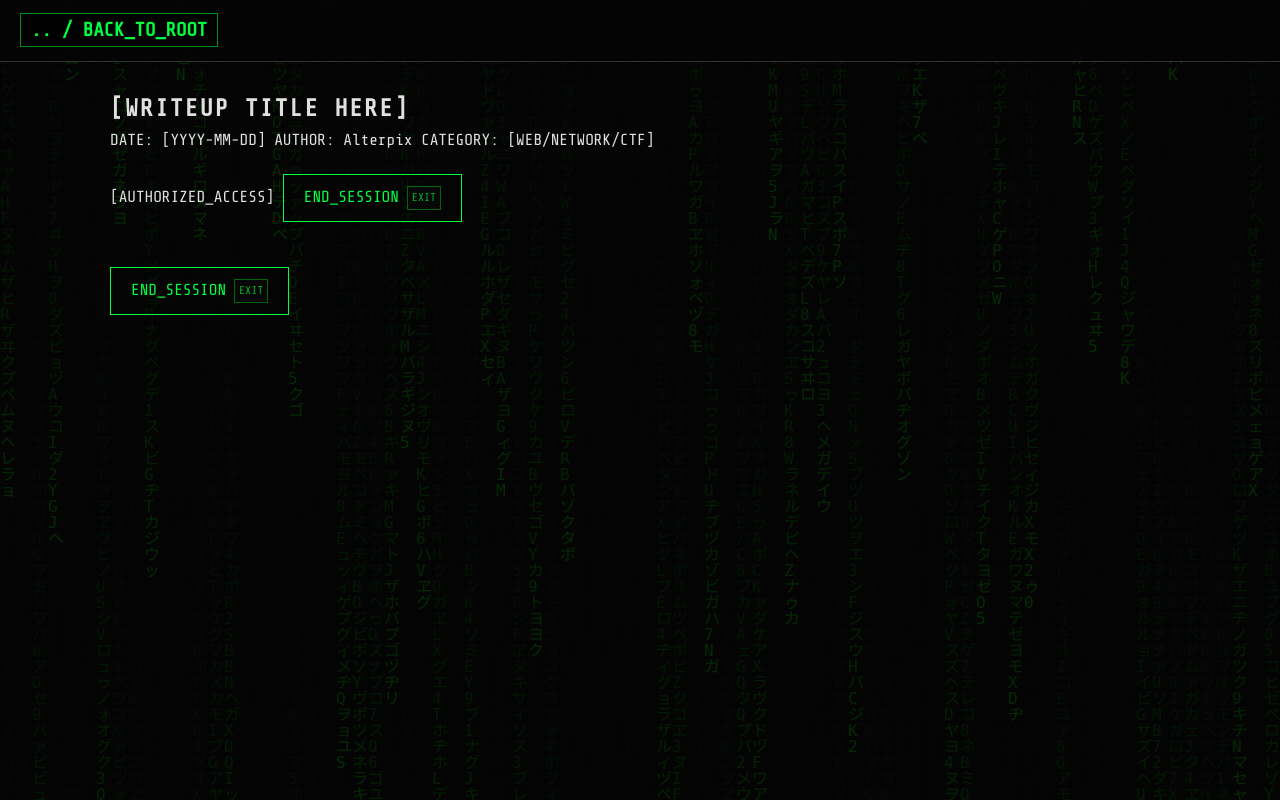
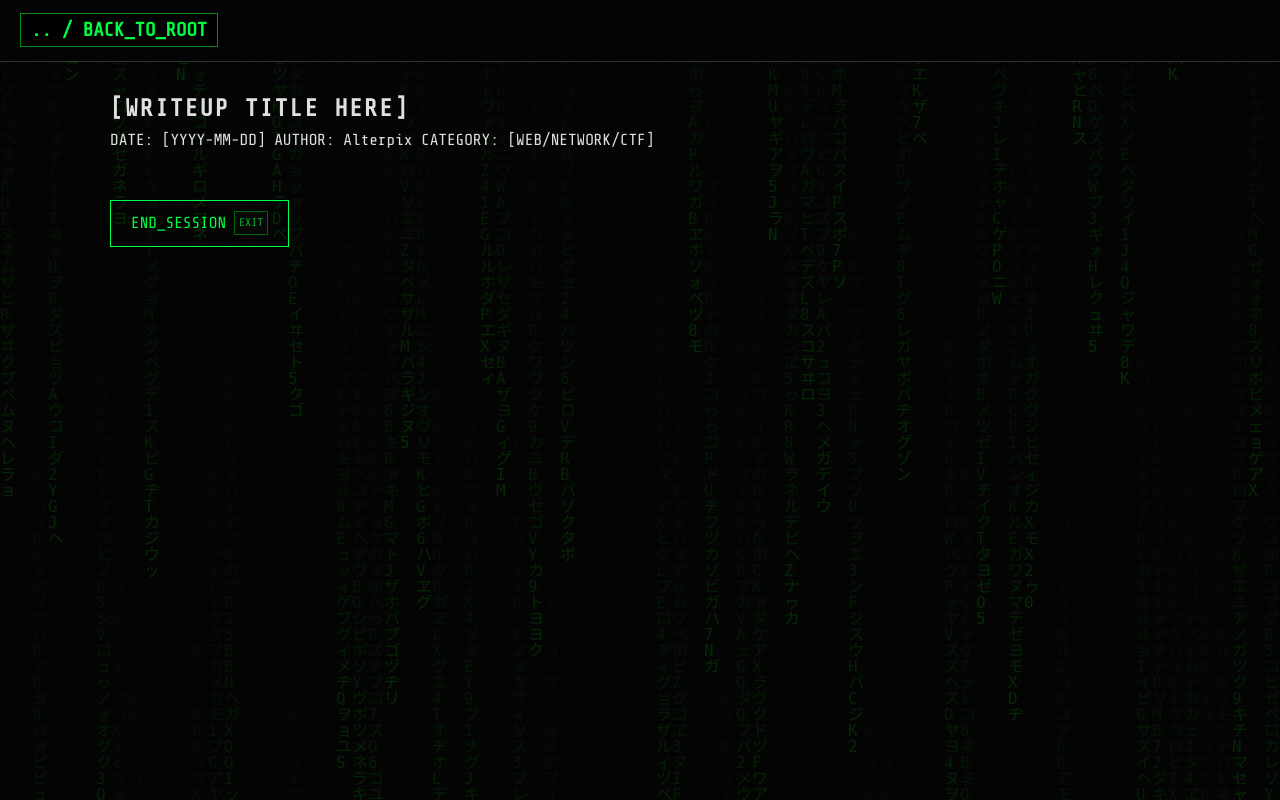
Before and after one commit to alterpix/alterpix.github.io, a Python web app: template templates/writeup-template.html in a window 1280 px wide. Run offline with Jinja, Linux system fonts and the light colour scheme; the template is opened without the code that fills it, so the values that code supplies are empty.

Commit message:
Fix template

```diff
--- a/templates/writeup-template.html
+++ b/templates/writeup-template.html
@@ -33,14 +33,6 @@
                 </div>
             </header>
 
-            <div class="writeup-meta">
-                <span class="access-tag">[AUTHORIZED_ACCESS]</span>
-                <a href="../index.html" class="cyber-btn">
-                    <span class="cyber-btn-glitch">END_SESSION</span>
-                    <span class="cyber-btn-tag">EXIT</span>
-                </a>
-            </div>
-
             <div class="writeup-body">
                 {{ CONTENT }}
             </div>
```
